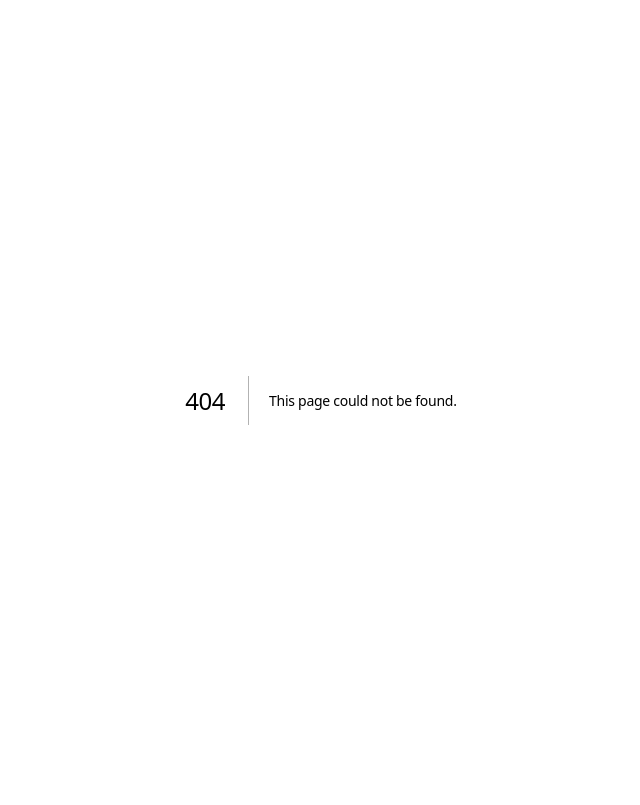
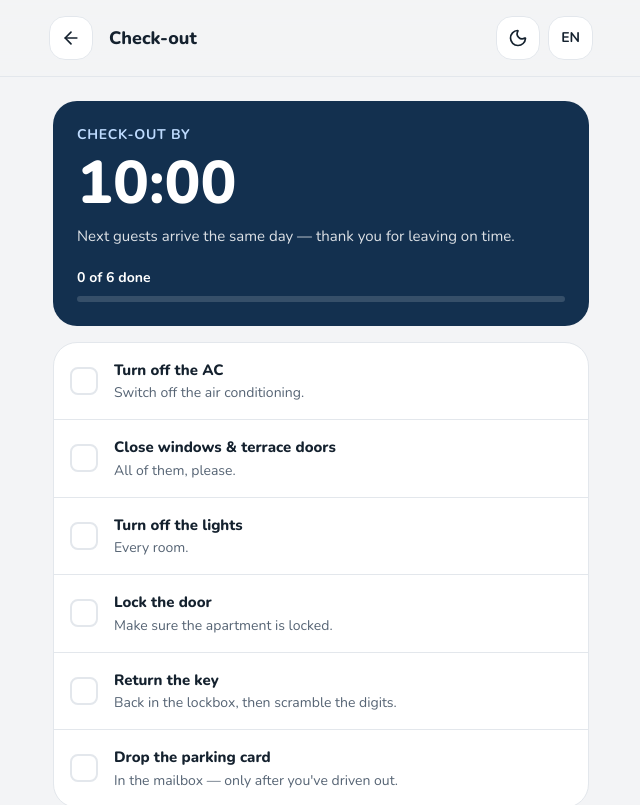
Before and after one commit to jcelic/apartment-guest-guide-v2, a Next.js app: page /check-out in a window 1280 px wide. Before the commit this address had no page. Shown: the top 805 px of the page, without its empty margins (319-959 px from the left). Built offline with nearby package versions, Linux system fonts and the light colour scheme.

Commit message:
feat: add check-out page

```diff
--- /dev/null
+++ b/src/app/check-out/page.tsx
@@ -0,0 +1,72 @@
+import type { Metadata } from 'next';
+import { MessageCircle } from 'lucide-react';
+import CheckoutChecklist from '@/components/CheckoutChecklist';
+import PageHeader from '@/components/PageHeader';
+
+export const metadata: Metadata = {
+  title: 'Check-out',
+};
+
+const items = [
+  {
+    id: 'ac',
+    title: 'Turn off the AC',
+    text: 'Switch off the air conditioning.',
+  },
+  {
+    id: 'windows',
+    title: 'Close windows & terrace doors',
+    text: 'All of them, please.',
+  },
+  {
+    id: 'lights',
+    title: 'Turn off the lights',
+    text: 'Every room.',
+  },
+  {
+    id: 'door',
+    title: 'Lock the door',
+    text: 'Make sure the apartment is locked.',
+  },
+  {
+    id: 'key',
+    title: 'Return the key',
+    text: 'Back in the lockbox, then scramble the digits.',
+  },
+  {
+    id: 'parking',
+    title: 'Drop the parking card',
+    text: "In the mailbox — only after you've driven out.",
+  },
+];
+
+const CheckoutPage = () => {
+  return (
+    <>
+      <PageHeader title="Check-out" />
+
+      <main className="mx-auto w-full max-w-xl flex-1 px-5 pt-6 pb-10">
+        <CheckoutChecklist items={items} />
+
+        <div className="mt-4 rounded-3xl border border-line bg-surface p-5">
+          <h2 className="text-lg font-extrabold">Last step: say goodbye</h2>
+          <p className="mt-1 text-muted">
+            Send us a message when you leave so we can start cleaning.
+          </p>
+
+          <a
+            href="https://wa.me/YOUR_PHONE_NUMBER"
+            target="_blank"
+            rel="noopener noreferrer"
+            className="mt-4 flex h-14 items-center justify-center gap-2 rounded-2xl bg-success-soft font-bold text-success transition-colors duration-200 hover:bg-success/20 focus-visible:outline-2 focus-visible:outline-offset-2 focus-visible:outline-accent"
+          >
+            <MessageCircle className="size-5" />
+            Message us on WhatsApp
+          </a>
+        </div>
+      </main>
+    </>
+  );
+};
+
+export default CheckoutPage;
--- /dev/null
+++ b/src/components/CheckoutChecklist.tsx
@@ -0,0 +1,139 @@
+'use client';
+
+import { useSyncExternalStore } from 'react';
+import { Check } from 'lucide-react';
+
+type ChecklistItem = {
+  id: string;
+  title: string;
+  text: string;
+};
+
+type CheckoutChecklistProps = {
+  items: ChecklistItem[];
+};
+
+const STORAGE_KEY = 'checkout-checklist';
+
+const listeners = new Set<() => void>();
+let snapshot: string | null = null;
+
+const subscribe = (listener: () => void) => {
+  listeners.add(listener);
+  return () => {
+    listeners.delete(listener);
+  };
+};
+
+const getSnapshot = () => {
+  if (snapshot === null) {
+    try {
+      snapshot = localStorage.getItem(STORAGE_KEY) ?? '[]';
+    } catch {
+      snapshot = '[]';
+    }
+  }
+  return snapshot;
+};
+
+const getServerSnapshot = () => '[]';
+
+const saveDone = (done: string[]) => {
+  snapshot = JSON.stringify(done);
+  try {
+    localStorage.setItem(STORAGE_KEY, snapshot);
+  } catch {}
+  listeners.forEach((listener) => listener());
+};
+
+const CheckoutChecklist = ({ items }: CheckoutChecklistProps) => {
+  const done: string[] = JSON.parse(
+    useSyncExternalStore(subscribe, getSnapshot, getServerSnapshot),
+  );
+
+  const doneCount = items.filter((item) => done.includes(item.id)).length;
+
+  const toggle = (id: string) => {
+    saveDone(
+      done.includes(id)
+        ? done.filter((doneId) => doneId !== id)
+        : [...done, id],
+    );
+  };
+
+  return (
+    <>
+      <section className="rounded-3xl bg-deep p-6 text-white">
+        <h1 className="text-sm font-bold tracking-wider text-blue-200 uppercase">
+          Check-out by
+        </h1>
+        <p className="mt-2 text-6xl font-extrabold tabular-nums">10:00</p>
+        <p className="mt-3 text-white/85">
+          Next guests arrive the same day — thank you for leaving on time.
+        </p>
+
+        <p className="mt-5 text-sm font-bold">
+          {doneCount} of {items.length} done
+        </p>
+        <div
+          role="progressbar"
+          aria-label="Checklist progress"
+          aria-valuemin={0}
+          aria-valuemax={items.length}
+          aria-valuenow={doneCount}
+          className="mt-2 h-1.5 overflow-hidden rounded-full bg-white/15"
+        >
+          <div
+            className="h-full rounded-full bg-white transition-[width] duration-300"
+            style={{ width: `${(doneCount / items.length) * 100}%` }}
+          />
+        </div>
+      </section>
+
+      <ul
+        role="list"
+        className="mt-4 divide-y divide-line overflow-hidden rounded-3xl border border-line bg-surface"
+      >
+        {items.map((item) => {
+          const isDone = done.includes(item.id);
+
+          return (
+            <li key={item.id}>
+              <label className="flex cursor-pointer items-center gap-4 p-4 transition-colors duration-200 hover:bg-accent-soft">
+                <input
+                  type="checkbox"
+                  checked={isDone}
+                  onChange={() => toggle(item.id)}
+                  className="peer sr-only"
+                />
+                <span
+                  aria-hidden="true"
+                  className={`flex size-7 shrink-0 items-center justify-center rounded-lg border-2 transition-colors duration-200 peer-focus-visible:outline-2 peer-focus-visible:outline-offset-2 peer-focus-visible:outline-accent ${
+                    isDone
+                      ? 'border-success-soft bg-success-soft text-success'
+                      : 'border-line bg-surface'
+                  }`}
+                >
+                  {isDone && <Check className="size-4" strokeWidth={3} />}
+                </span>
+
+                <span className="min-w-0 flex-1">
+                  <span
+                    className={`block font-extrabold ${isDone ? 'text-muted line-through' : ''}`}
+                  >
+                    {item.title}
+                  </span>
+                  <span className="mt-0.5 block text-sm text-muted">
+                    {item.text}
+                  </span>
+                </span>
+              </label>
+            </li>
+          );
+        })}
+      </ul>
+    </>
+  );
+};
+
+export default CheckoutChecklist;
```
